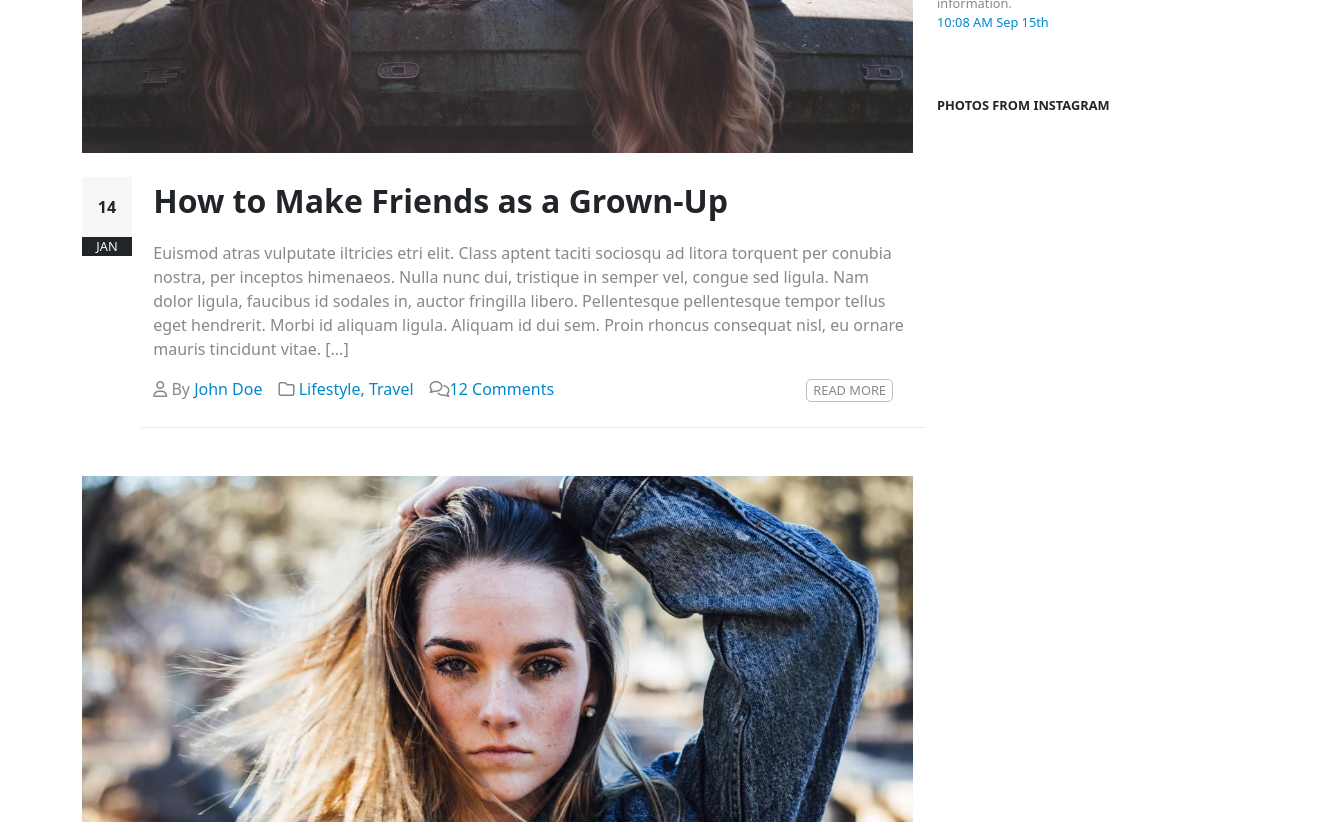
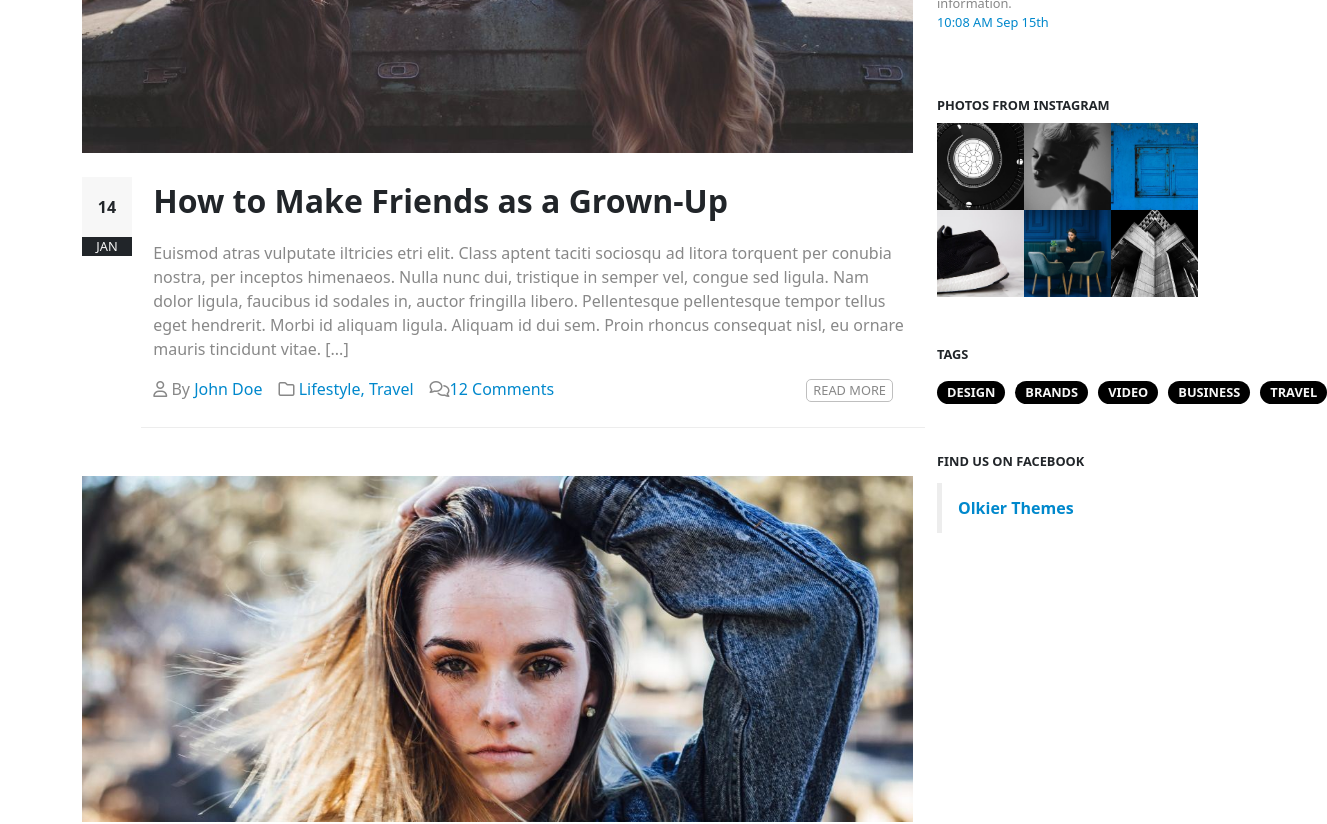
Before and after one commit to giorgia-rondinelli/proj-html-vuejs, a Vue app: page / in a window 1280 px wide. Shown: the part 1680-2504 px from the top of the page, 1327 px wide, since content can reach past the window. Built offline with nearby package versions, Linux system fonts and the light colour scheme.

Commit message:
[add] sections instagram photos, tags and facebook

```diff
--- a/src/components/Main.vue
+++ b/src/components/Main.vue
@@ -7,6 +7,8 @@ import Post from './partials/Post.vue'
 import SideCard from './partials/SideCard.vue'
 import Article from './partials/Article.vue'
 import Tweet from './partials/Tweet.vue'
+import Collage from './partials/Collage.vue'
+import Tag from './partials/Tag.vue'
 
 
 
@@ -19,7 +21,9 @@ export default {
     Author,
     Badge,
     Article,
-    Tweet
+    Tweet,
+    Collage,
+    Tag
   },
   data(){
     return{
@@ -119,6 +123,18 @@ export default {
         :time="tweet.time"
         :date="tweet.date"/>
         <div class="title pb-2  pt-5">photos from instagram</div>
+        <div class="d-flex flex-wrap  ">
+          <Collage v-for="photo in store.instaPhoto" :key="photo"
+          :img="photo"/>
+        </div>
+        <div class="title pb-2  pt-5">tags</div>
+        <div class="d-flex">
+        <Tag
+        v-for="tag in store.tags" :key="tag"
+        :name="tag"/>
+        </div>
+        <div class="title pb-2  pt-5">find us on facebook</div>
+        <div class="facebook d-flex align-items-center ps-3 mt-1">Olkier Themes</div>
 
       </div>
 
@@ -154,6 +170,12 @@ export default {
   font-weight: 700;
   font-size: .8rem;
 }
+.facebook{
+  border-left: 5px solid $b-2;
+  height: 50px;
+  color: $blue;
+  font-weight: 600;
+}
 
 
 
--- a/src/components/data/store.js
+++ b/src/components/data/store.js
@@ -198,7 +198,9 @@ export const store = reactive({
       date:'Sep 15th'
 
     }
-  ]
+  ],
+  instaPhoto:['/img/29739607_2020680068220520_4509928046932787200_n.jpg','/img/30087804_253872848488989_8792603541668626432_n.jpg','/img/29415620_196477127626244_3250318472361541632_n.jpg','/img/30078414_1274410412703843_8290935809419247616_n.jpg','/img/30077195_2066750973610181_3733150062893596672_n.jpg','/img/29415304_166583630713703_1032667922171953152_n.jpg'],
+  tags:['design','brands','video','business','travel',]
 
 
 
--- /dev/null
+++ b/src/components/partials/Collage.vue
@@ -0,0 +1,45 @@
+<script >
+import {store} from '../data/store'
+export default {
+ props:{
+  img:String
+
+
+
+
+ },
+
+
+  data(){
+    store
+  }
+}
+</script>
+
+<template>
+
+      <div class="img">
+        <img :src=img alt="">
+      </div>
+
+
+</template>
+
+<style lang="scss" scoped>
+@use '../../assets/scss/main.scss' as*;
+
+img{
+  width: 100%;
+  height: 100%;
+  object-fit: cover;
+}
+.img{
+  width: 33.33%;
+}
+
+
+
+
+
+
+</style>
--- /dev/null
+++ b/src/components/partials/Tag.vue
@@ -0,0 +1,49 @@
+<script >
+import {store} from '../data/store'
+export default {
+ props:{
+
+  name:String
+
+
+
+
+
+ },
+
+
+  data(){
+    store
+  }
+}
+</script>
+
+<template>
+
+  <div class="name  ">{{ name }}</div>
+
+
+</template>
+
+<style lang="scss" scoped>
+@use '../../assets/scss/main.scss' as*;
+
+.name{
+  background-color: black;
+  border-radius: 20px;
+  color: $white;
+  text-transform: uppercase;
+  padding: 2px  10px;
+  font-size: 0.8rem;
+  font-weight: 700;
+  margin-right: 10px;
+  margin-top: 8px
+}
+
+
+
+
+
+
+
+</style>
```
